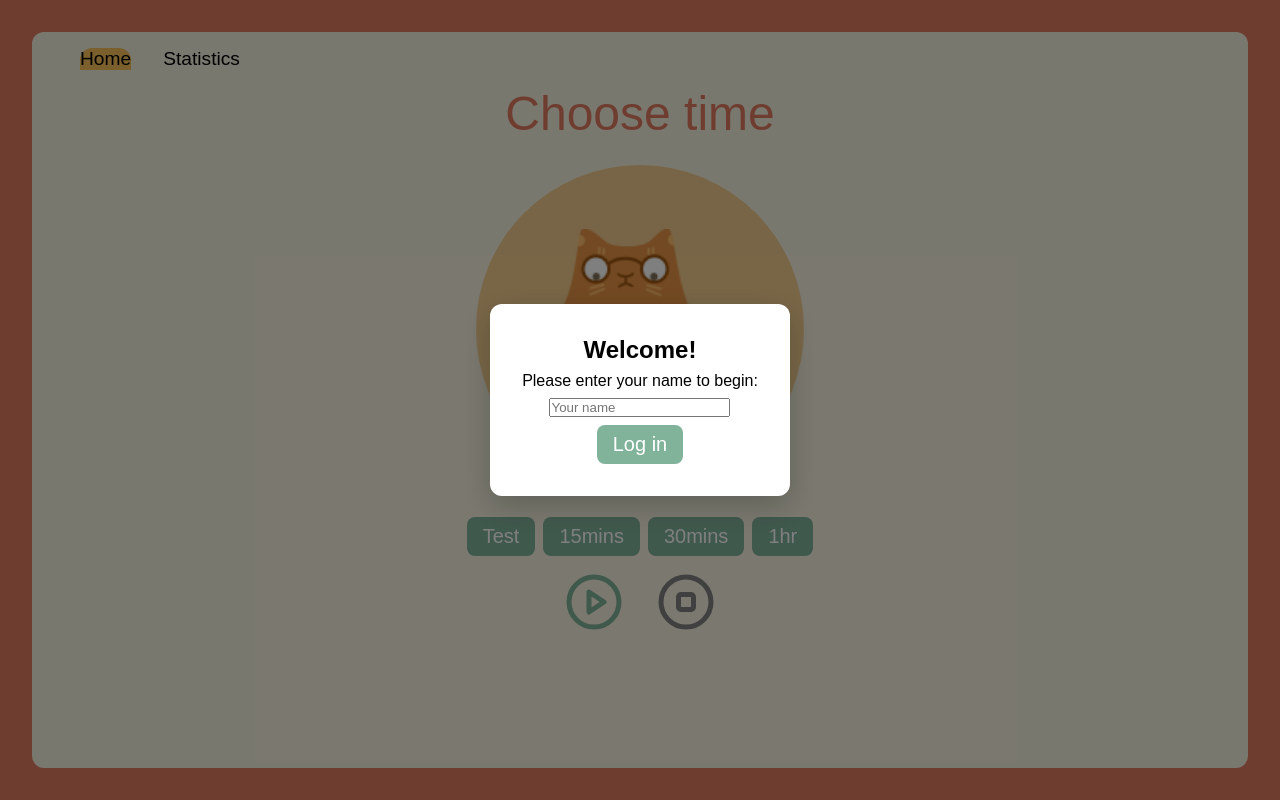
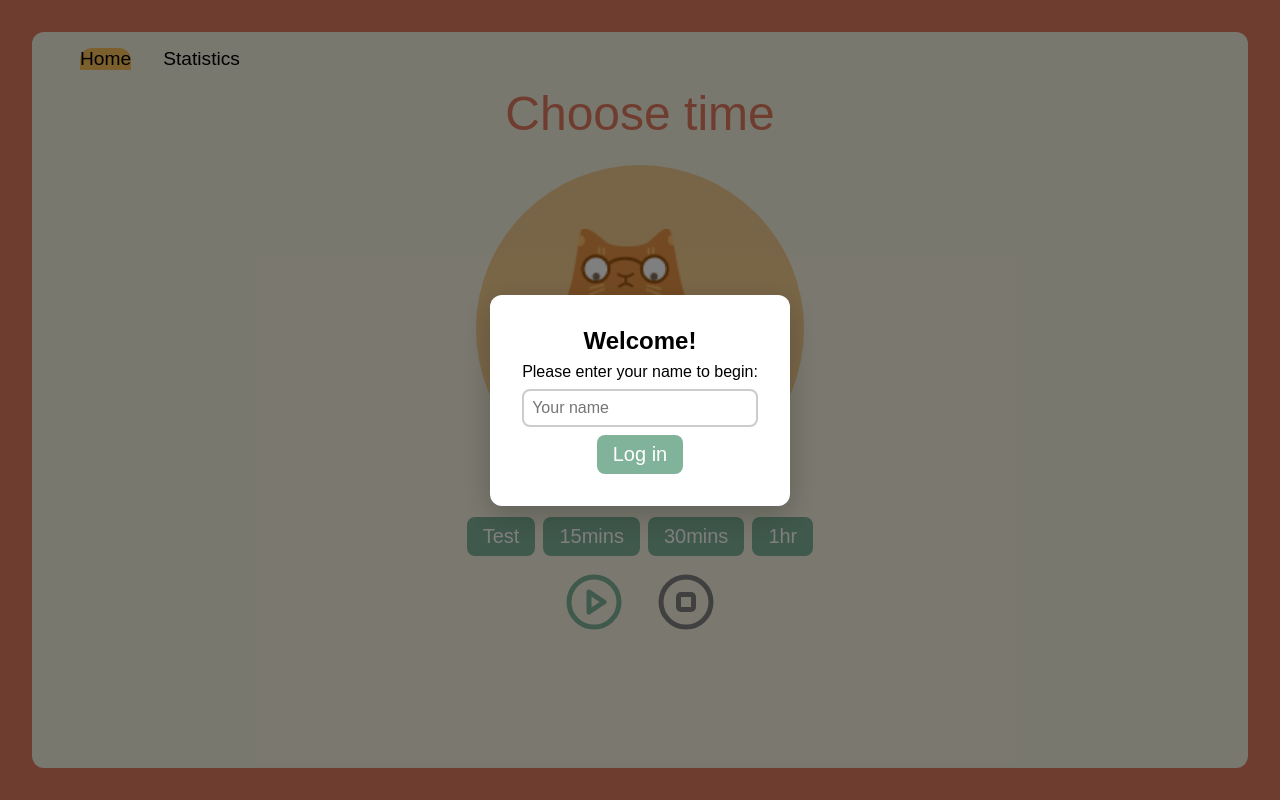
Before and after one commit to maysunktong/pomopaws, a Next.js app: page / in a window 1280 px wide. Built offline with nearby package versions, Linux system fonts and the light colour scheme; a web font is replaced by a local one.

Commit message:
Style input bar

```diff
--- a/src/app/globals.scss
+++ b/src/app/globals.scss
@@ -234,3 +234,19 @@ body {
     gap: 12px;
   }
 }
+
+.input-bar {
+  width: 100%;
+  max-width: 400px;
+  padding: 8px;
+  font-size: 16px;
+  border: 2px solid #ccc;
+  border-radius: 8px;
+  outline: none;
+  transition: border-color 0.3s ease, box-shadow 0.3s ease;
+}
+
+.input-bar:focus {
+  border-color: #007bff;
+  box-shadow: 0 0 5px rgba(0, 123, 255, 0.5);
+}
--- a/src/components/Timer/index.tsx
+++ b/src/components/Timer/index.tsx
@@ -136,6 +136,7 @@ const Timer = () => {
             value={nameInput}
             onChange={(e) => setNameInput(e.target.value)}
             placeholder="Your name"
+            className="input-bar"
           />
         </Modal>
       )}
```
